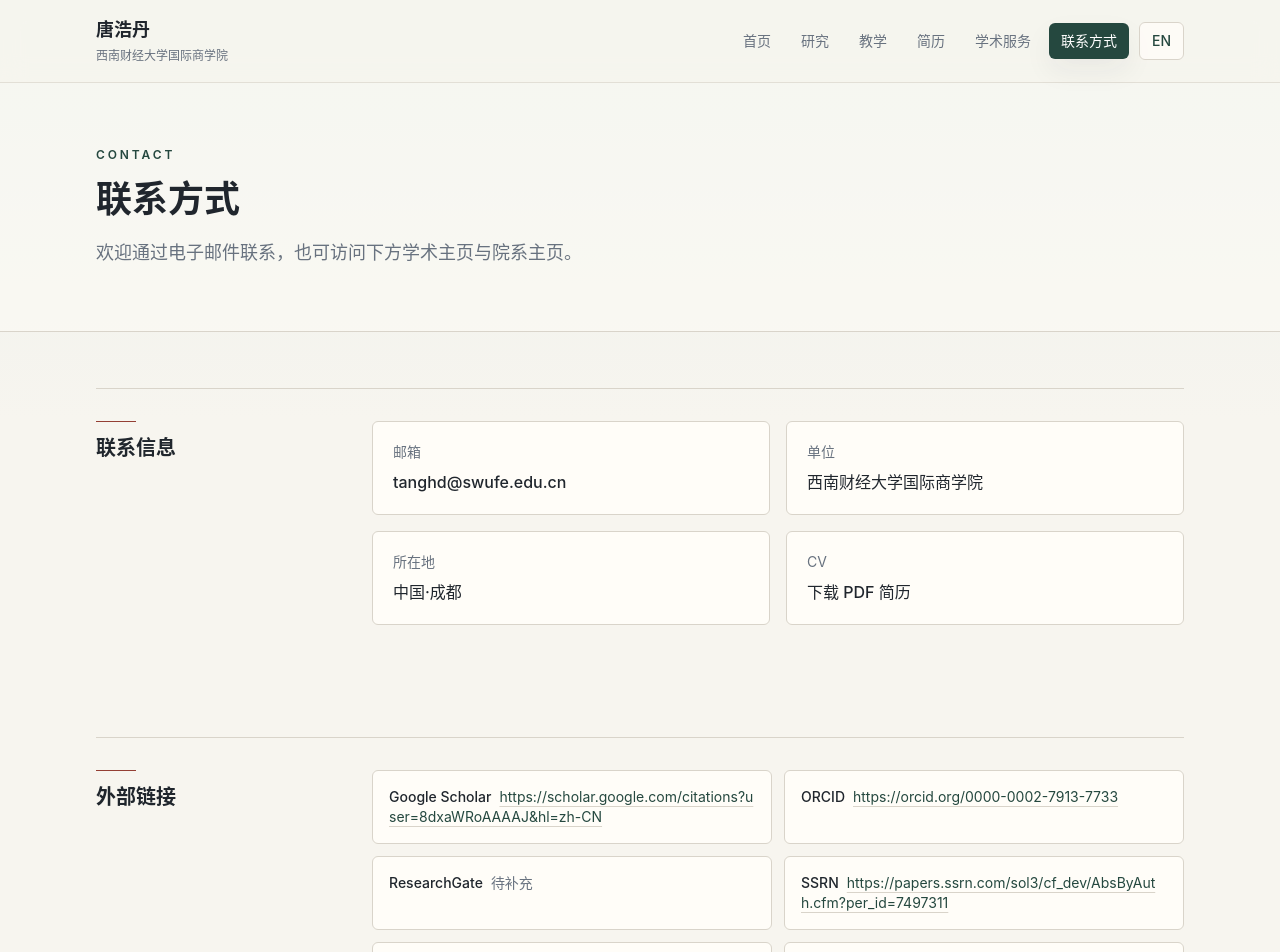
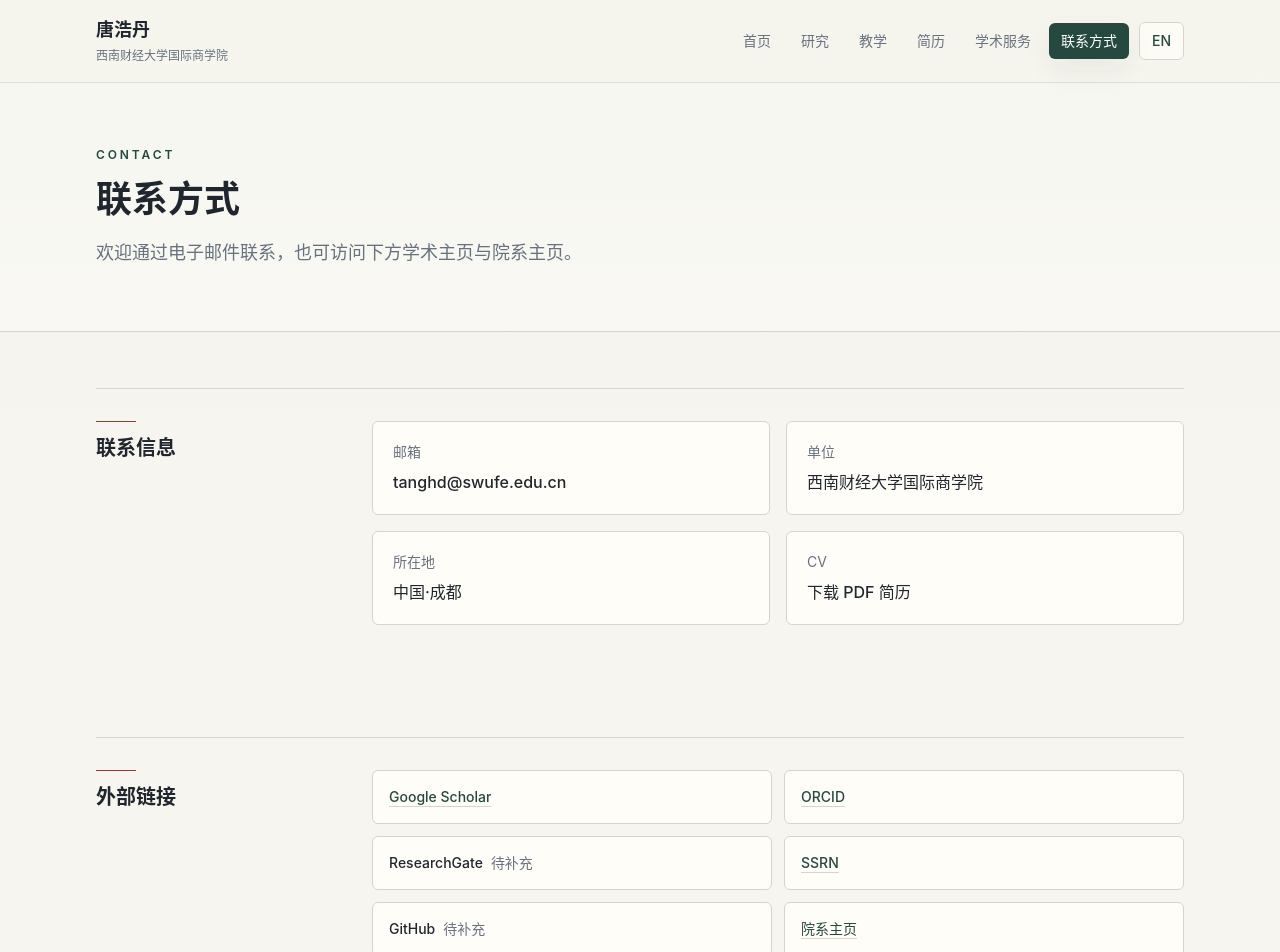
Before and after one commit to THD1125/academic-homepage, a Next.js app: page /contact in a window 1280 px wide. Shown: the top 952 px of the page. Built offline with nearby package versions, Linux system fonts and the light colour scheme.

Commit message:
Polish homepage and external links

```diff
--- a/app/en/page.tsx
+++ b/app/en/page.tsx
@@ -49,7 +49,7 @@ export default function EnglishHomePage() {
 
           <aside className="quiet-enter-delay overflow-hidden rounded-md border border-line bg-ivory shadow-lift">
             <div className="hero-mark px-6 py-7 text-white">
-              <p className="text-xs uppercase tracking-[0.26em] text-white/70">SWUFE IBS</p>
+              <p className="text-xs uppercase tracking-[0.26em] text-white/70">SWUFE SIB</p>
               <div className="mt-8 font-serif text-6xl font-semibold leading-none">THD</div>
               <p className="mt-5 max-w-[250px] text-sm leading-7 text-white/78">
                 Digital economy · International investment · Innovation
--- a/app/page.tsx
+++ b/app/page.tsx
@@ -41,7 +41,7 @@ export default function HomePage() {
 
           <aside className="quiet-enter-delay overflow-hidden rounded-md border border-line bg-ivory shadow-lift">
             <div className="hero-mark px-6 py-7 text-white">
-              <p className="text-xs uppercase tracking-[0.26em] text-white/70">SWUFE IBS</p>
+              <p className="text-xs uppercase tracking-[0.26em] text-white/70">SWUFE SIB</p>
               <div className="mt-8 font-serif text-6xl font-semibold leading-none">THD</div>
               <p className="mt-5 max-w-[240px] text-sm leading-7 text-white/78">
                 数字经济 · 国际投资 · 创新经济
--- a/components/ExternalLinks.tsx
+++ b/components/ExternalLinks.tsx
@@ -24,18 +24,21 @@ export function ExternalLinks({
             key={key}
             className="rounded-md border border-line bg-ivory p-4 text-sm transition hover:border-forest/60"
           >
-            <span className="font-medium text-ink">{label}</span>
             {href ? (
               <a
-                className="ml-2 break-all text-forest underline decoration-line underline-offset-4 hover:text-ink"
+                className="font-medium text-forest underline decoration-line underline-offset-4 hover:text-ink"
                 href={href}
                 target="_blank"
                 rel="noreferrer"
+                title={href}
               >
-                {href}
+                {label}
               </a>
             ) : (
-              <span className="ml-2 text-muted">{emptyLabel}</span>
+              <>
+                <span className="font-medium text-ink">{label}</span>
+                <span className="ml-2 text-muted">{emptyLabel}</span>
+              </>
             )}
           </div>
         );
```
